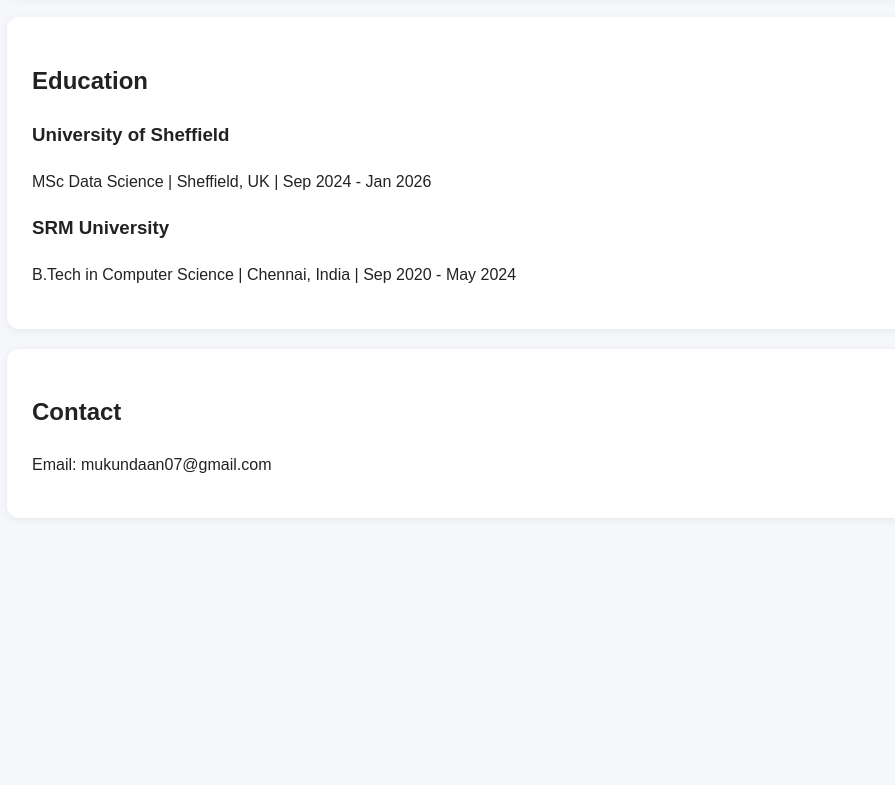
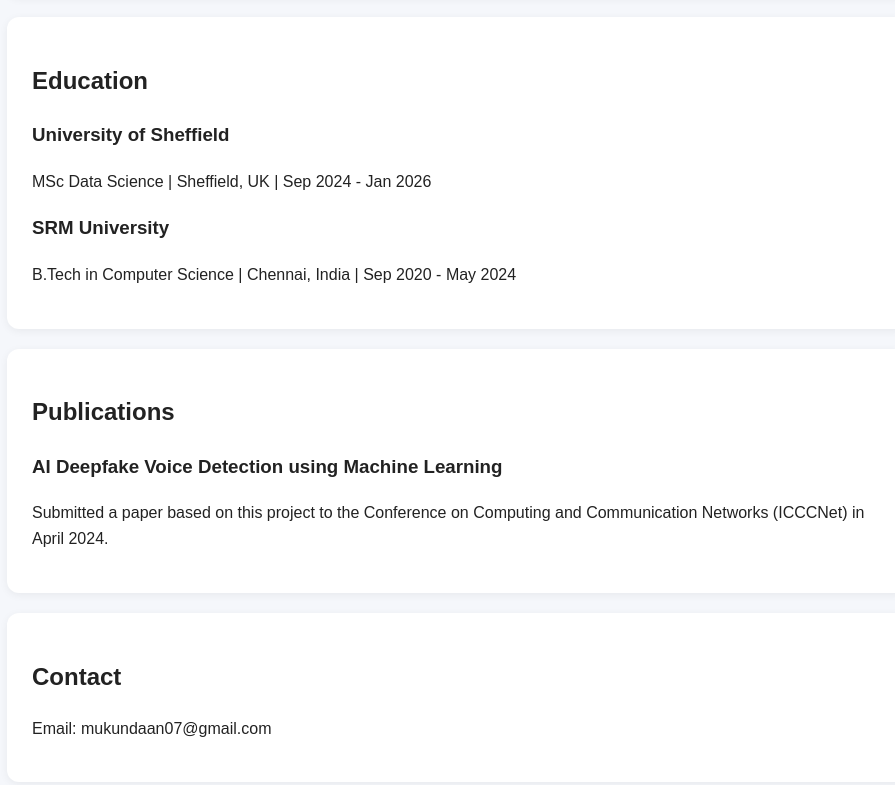
Before and after one commit to Mukundaan/Mukundaan.github.io, a plain HTML site: page index.html in a window 1280 px wide. Shown: the part 2031-2816 px from the top of the page, without its empty margins (183-1078 px from the left). Before the commit the page ends 2589 px from the top, so only its background shows below. Drawn offline with Linux system fonts and the light colour scheme.

Commit message:
Update index.html

```diff
--- a/index.html
+++ b/index.html
@@ -140,6 +140,15 @@
 </section>
 
   <section>
+  <h2>Publications</h2>
+
+  <div class="publication-item">
+    <h3>AI Deepfake Voice Detection using Machine Learning</h3>
+    <p>Submitted a paper based on this project to the Conference on Computing and Communication Networks (ICCCNet) in April 2024.</p>
+  </div>
+</section>
+
+  <section>
     <h2>Contact</h2>
     <p>Email: mukundaan07@gmail.com</p>
   </section>
```
